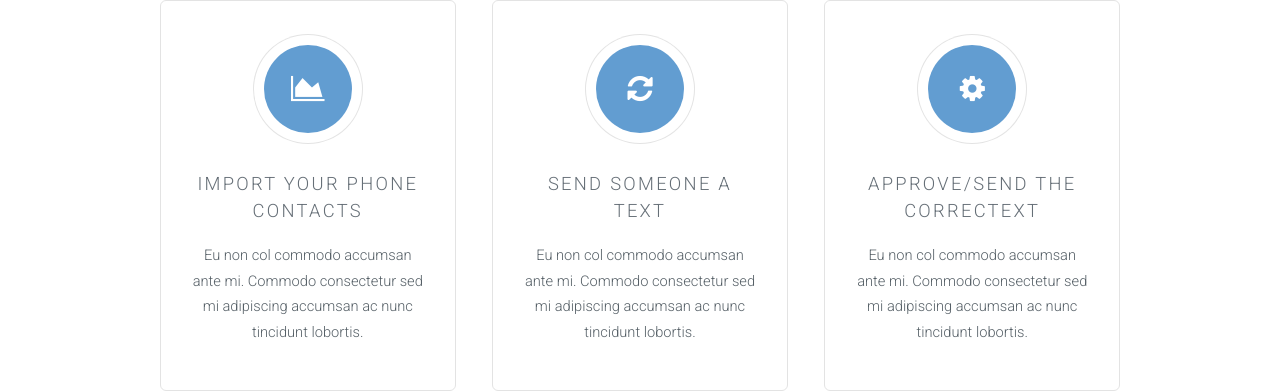
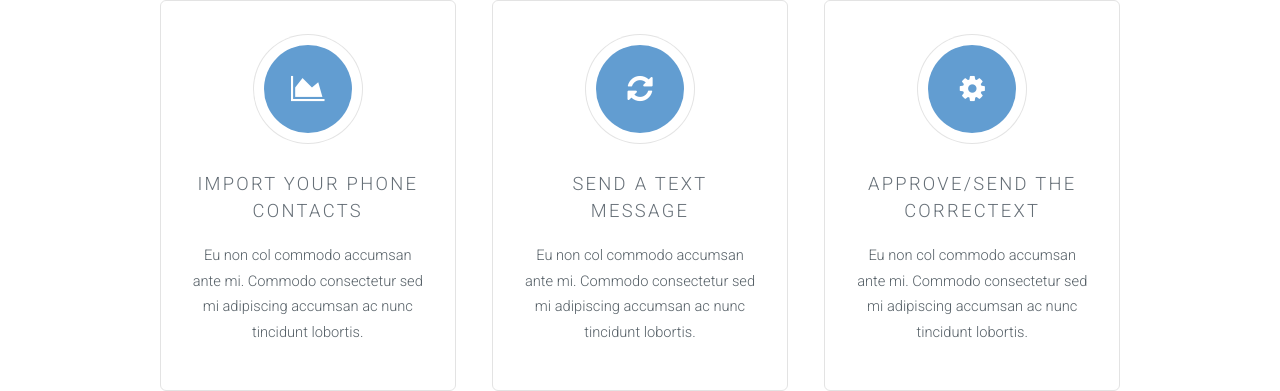
Before and after one commit to LevlUp/correctext, a Jekyll site: the page built from index.html, in a window 1280 px wide and 900 px high, scrolled down 594 px. Shown: the part 87-478 px from the top of the window. Built offline with Jekyll 4.4.1, drawn with Linux system fonts in a browser that asks for light colours.

Commit message:
change to send a text message

```diff
--- a/index.html
+++ b/index.html
@@ -20,7 +20,7 @@ layout: landing-page
 						<div class="4u">
 							<section class="special box">
 								<i class="icon fa-refresh major"></i>
-								<h3>Send Someone a Text</h3>
+								<h3>Send a Text Message</h3>
 								<p>Eu non col commodo accumsan ante mi. Commodo consectetur sed mi adipiscing accumsan ac nunc tincidunt lobortis.</p>
 							</section>
 						</div>
```
